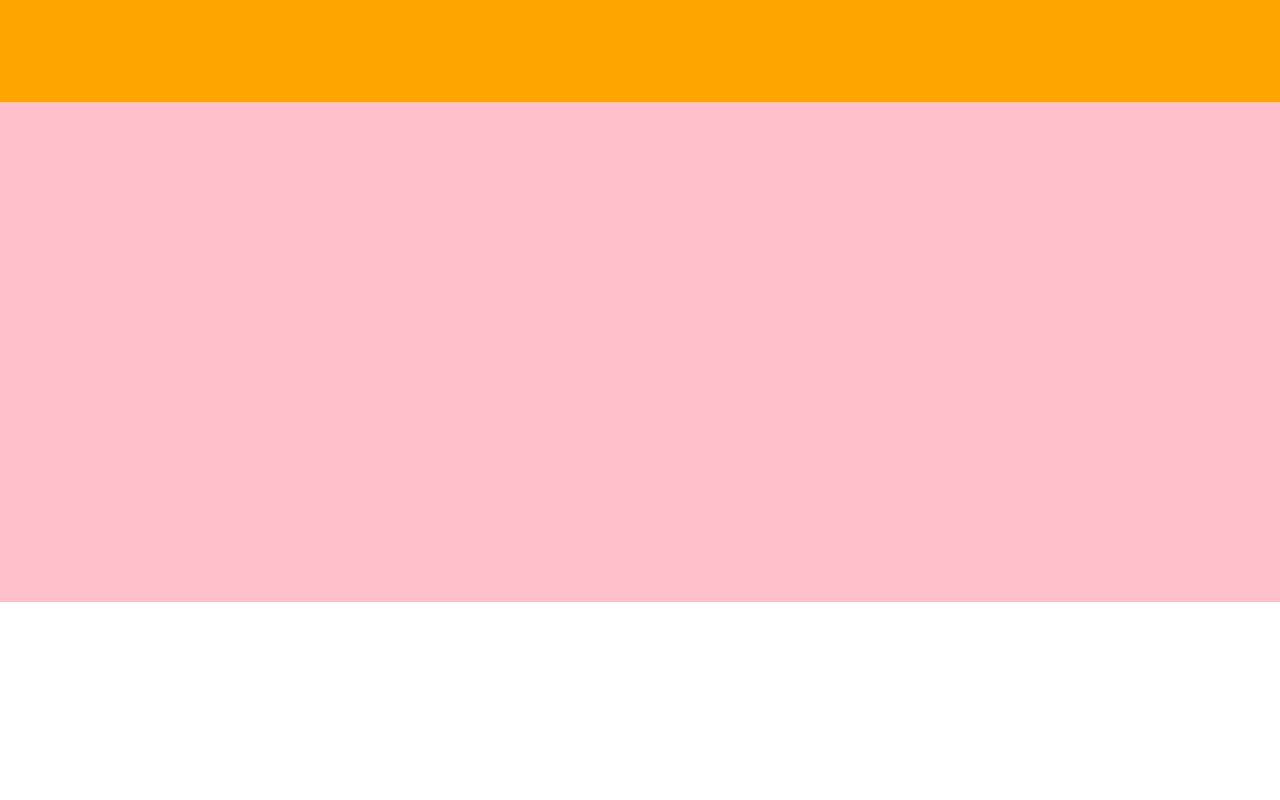
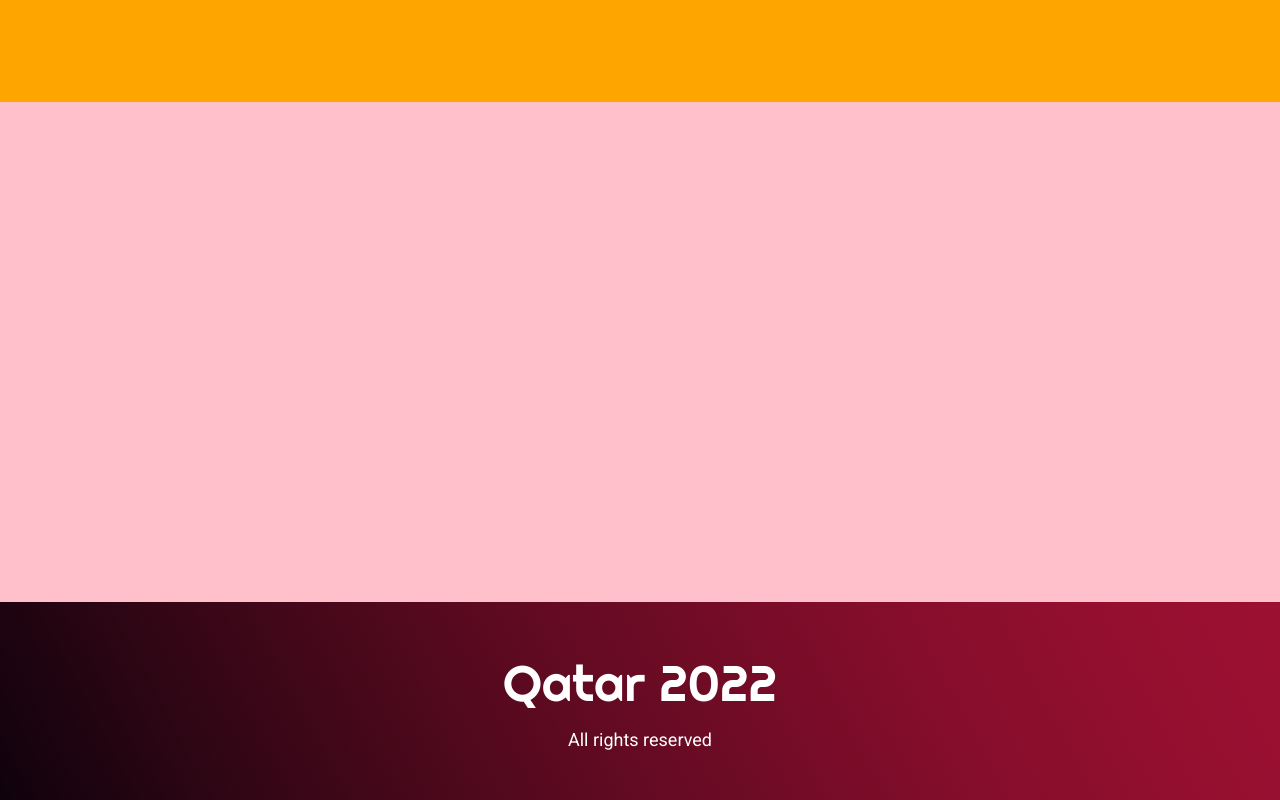
Before and after one commit to rennanmelo/world-cup-2022, a React (Create React App) app: page / in a window 1280 px wide. Shown: the part 1898-2698 px from the top of the page. Before the commit the page ends 2500 px from the top, so only its background shows below. Built offline with nearby package versions, Linux system fonts and the light colour scheme.

Commit message:
Created Footer component

```diff
--- a/src/App.js
+++ b/src/App.js
@@ -1,5 +1,6 @@
 import React from "react";
 import Header from "./components/Header";
+import Footer from "./components/Footer";
 
 const App = () => {
   return (
@@ -25,6 +26,7 @@
         id="location"
         style={{ backgroundColor: "pink", height: "500px" }}
       ></div>
+      <Footer />
     </div>
   );
 };
--- /dev/null
+++ b/src/components/Footer/index.css
@@ -0,0 +1,39 @@
+.footer {
+  padding: 15px 0px;
+  text-align: center;
+  color: #ffffff;
+  background: linear-gradient(
+      62deg,
+      #0f020c 0,
+      #320615 18%,
+      #5f0a21 44%,
+      #800d2a 67%,
+      #940f2f 86%,
+      #9b1031 99%,
+      #9b1031 100%,
+      #9b1031 100%
+    )
+    no-repeat padding-box;
+}
+
+.footer__title {
+  font-family: "Righteous", cursive;
+  margin-bottom: 5px;
+  font-size: 34px;
+}
+
+.footer__copyright {
+  font-size: 18px;
+}
+
+@media screen and (min-width: 768px) {
+  .footer {
+    padding: 50px 0px;
+  }
+
+  .footer__title {
+    font-family: "Righteous", cursive;
+    margin-bottom: 15px;
+    font-size: 50px;
+  }
+}
--- /dev/null
+++ b/src/components/Footer/index.js
@@ -0,0 +1,17 @@
+import React from "react";
+import "./index.css";
+
+const Footer = () => {
+  return (
+    <footer className="footer">
+      <div className="footer__title">
+        <span>Qatar 2022</span>
+      </div>
+      <div className="footer__copyright">
+        <span>All rights reserved</span>
+      </div>
+    </footer>
+  );
+};
+
+export default Footer;
```
